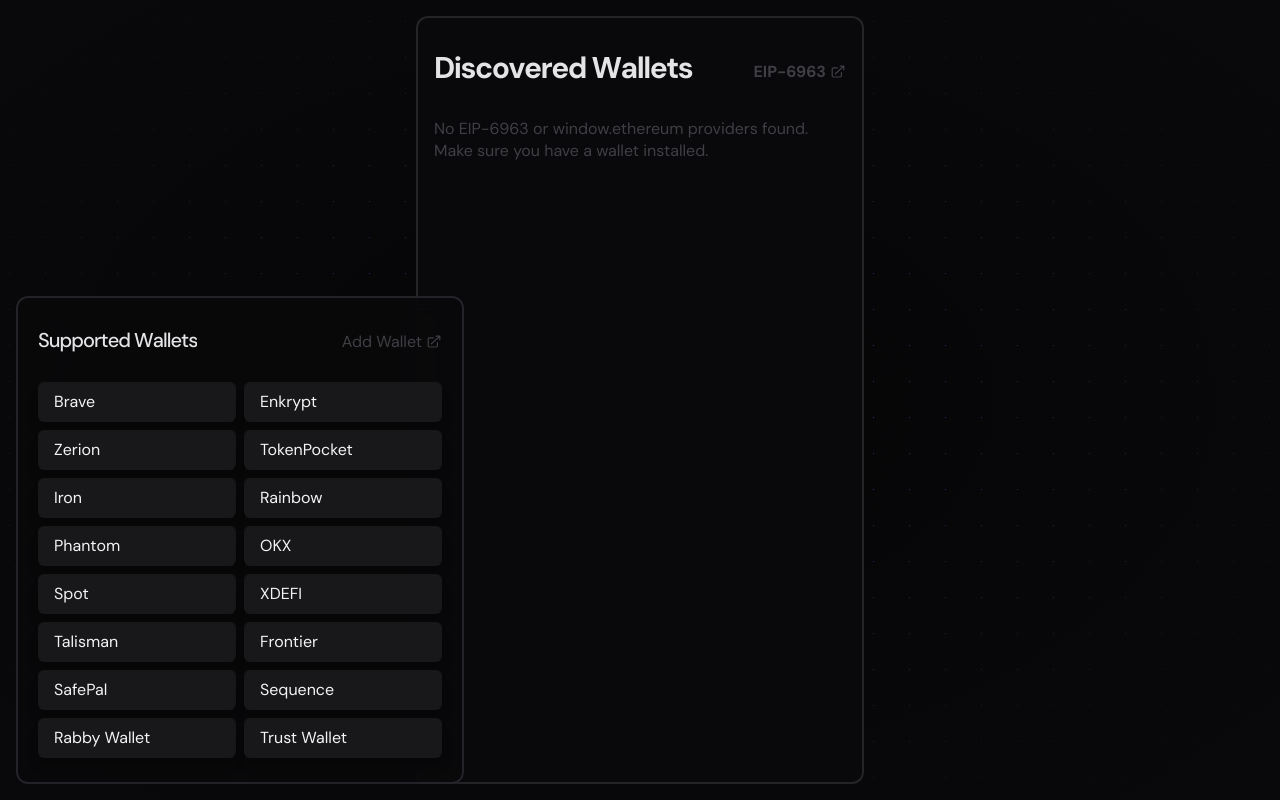
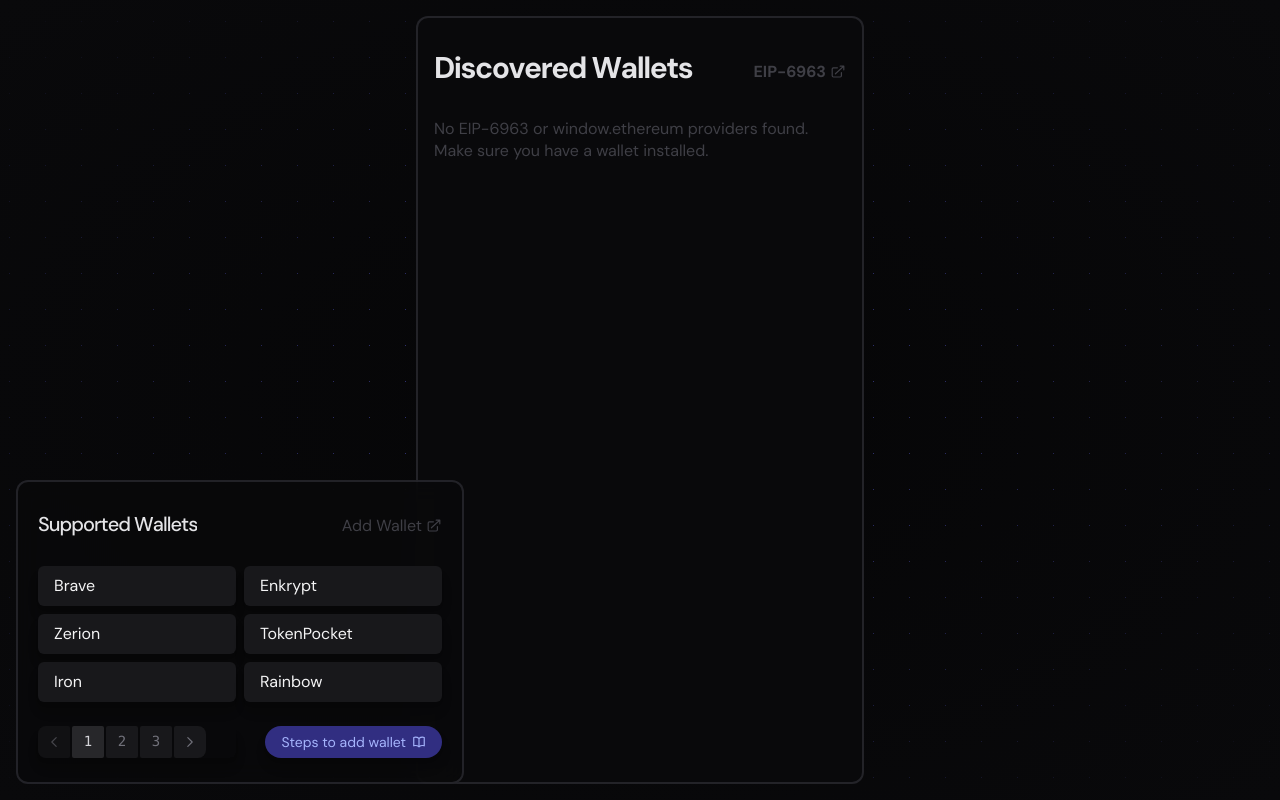
Before and after one commit to WalletConnect/EIP6963, a React (Vite) app: page / in a window 1280 px wide. Built offline with nearby package versions, Linux system fonts and the light colour scheme.

Commit message:
fix: added pagination to supported wallets

```diff
--- a/package.json
+++ b/package.json
@@ -19,6 +19,7 @@
     "lucide-react": "^0.220.0",
     "react": "^18.2.0",
     "react-dom": "^18.2.0",
+    "react-paginate": "^8.2.0",
     "sass": "^1.62.1",
     "tailwind-merge": "^1.12.0",
     "tailwindcss-animate": "^1.0.5",
--- a/src/components/SupportedWallets.tsx
+++ b/src/components/SupportedWallets.tsx
@@ -6,16 +6,20 @@
   wrapperVariants,
 } from "./ui/animationVariants";
 import { supportedWallets } from "../utils/constants";
+import { useState } from "react";
+import ReactPaginate from "react-paginate";
 
 const headingText = "Supported Wallets".split("");
 
-const Wallet: React.FC<{ name: string; url: string }> = ({ name, url }) => {
+type WalletProps = { name: string; url: string };
+
+const Wallet: React.FC<WalletProps> = ({ name, url }) => {
   const utmURL = new URL(url);
   utmURL.searchParams.set("utm_campaign", "eip6963");
   utmURL.searchParams.set("utm_source", "eip6963.org");
   return (
     <motion.a
-      variants={wrapperVariants}
+      variants={textVariants}
       initial="initial"
       animate="animate"
       key={name}
@@ -45,6 +49,90 @@
   );
 };
 
+const Items: React.FC<{ currentItems: WalletProps[] }> = ({ currentItems }) => {
+  return (
+    <>
+      {currentItems &&
+        currentItems.map(props => (
+          <Wallet key={props.name} name={props.name} url={props.url} />
+        ))}
+    </>
+  );
+};
+
+const PaginatedItems: React.FC<{ itemsPerPage: number }> = ({
+  itemsPerPage,
+}) => {
+  const [itemOffset, setItemOffset] = useState(0);
+
+  const endOffset = itemOffset + itemsPerPage;
+  console.log(`Loading items from ${itemOffset} to ${endOffset}`);
+  const currentItems = supportedWallets.slice(itemOffset, endOffset);
+  const pageCount = Math.ceil(supportedWallets.length / itemsPerPage);
+
+  const handlePageClick = (event: { selected: number }) => {
+    const newOffset = (event.selected * itemsPerPage) % supportedWallets.length;
+    setItemOffset(newOffset);
+  };
+
+  return (
+    <>
+      <Items currentItems={currentItems} />
+      <ReactPaginate
+        breakLabel="..."
+        nextLabel={
+          <svg
+            xmlns="http://www.w3.org/2000/svg"
+            fill="none"
+            viewBox="0 0 24 24"
+            strokeWidth={2}
+            stroke="currentColor"
+            className="w-3.5 h-3.5"
+          >
+            <path
+              strokeLinecap="round"
+              strokeLinejoin="round"
+              d="M8.25 4.5l7.5 7.5-7.5 7.5"
+            />
+          </svg>
+        }
+        onPageChange={handlePageClick}
+        pageRangeDisplayed={2}
+        marginPagesDisplayed={1}
+        pageCount={pageCount}
+        previousLabel={
+          <svg
+            xmlns="http://www.w3.org/2000/svg"
+            fill="none"
+            viewBox="0 0 24 24"
+            strokeWidth={2}
+            stroke="currentColor"
+            className="w-3.5 h-3.5"
+          >
+            <path
+              strokeLinecap="round"
+              strokeLinejoin="round"
+              d="M15.75 19.5L8.25 12l7.5-7.5"
+            />
+          </svg>
+        }
+        pageClassName="bg-zinc-900 text-zinc-500 w-8 h-8 rounded-sm grid place-items-center transition-colors"
+        nextClassName="bg-zinc-900 text-zinc-500 w-8 h-8 rounded-r-lg rounded-l-sm grid place-items-center transition-[opacity]"
+        previousClassName="bg-zinc-900 text-zinc-500 w-8 h-8 rounded-l-lg rounded-r-sm grid place-items-center transition-[opacity]"
+        breakClassName="opacity-70 bg-zinc-900 text-zinc-500 w-8 h-8 rounded-sm grid text-xs place-items-center transition-colors"
+        className="flex items-center justify-start w-full mt-4 space-x-0.5 font-mono text-sm leading-tight rounded-md shadow-lg text-zinc-700 select-none"
+        activeClassName="!bg-zinc-800 !text-zinc-300 pointer-events-none"
+        disabledClassName="opacity-60 pointer-events-none"
+        pageLinkClassName="h-full w-full grid place-items-center"
+        nextLinkClassName="h-full w-full grid place-items-center"
+        previousLinkClassName="h-full w-full grid place-items-center"
+        breakLinkClassName="h-full w-full grid place-items-center"
+        renderOnZeroPageCount={null}
+      />
+    </>
+  );
+};
+
 const SupportedWallets: React.FC<{
   emulateAvailable: boolean;
   handleAddWindowProvider: () => void;
@@ -69,7 +157,7 @@
               </motion.span>
             ))}
           </motion.h1>
-          <p className="overflow-hidden text-zinc-700 h-fit">
+          <p className="overflow-hidden h-fit text-zinc-700 ">
             <motion.a
               href="https://github.com/WalletConnect/EIP6963/blob/master/src/utils/constants.ts"
               rel="noopener noreferrer"
@@ -103,7 +191,7 @@
             </motion.a>
           </p>
         </div>
-        <div className="w-full max-h-[calc(100vh_-_10rem)] gap-2 relative mb-3 grid grid-cols-2">
+        <div className="w-full max-h-[calc(100vh_-_10rem)] gap-2 relative mb-3">
           <AnimatePresence mode="wait">
             {emulateAvailable && (
               <motion.button
@@ -131,9 +219,40 @@
                 </svg>
               </motion.button>
             )}
-            {supportedWallets.map(props => (
-              <Wallet key={props.name} name={props.name} url={props.url} />
-            ))}
+            <motion.div
+              variants={wrapperVariants}
+              initial="initial"
+              animate="animate"
+              key={"supportedWallets"}
+              transition={{
+                delay: 0.625,
+              }}
+              className="grid w-full grid-cols-2 col-span-2 gap-2"
+            >
+              <PaginatedItems itemsPerPage={6} />
+              <a
+                className="flex items-center justify-center ml-auto w-fit h-8 py-1.5 px-4 mt-4 space-x-0.5 text-sm leading-none rounded-full shadow-lg text-indigo-300 bg-indigo-900 select-none hover:bg-indigo-700 hover:text-indigo-100 transition-colors"
+                href="https://twitter.com/boidushya/status/1714389971778552128"
+                target="_blank"
+                rel="noopener noreferrer"
+              >
+                Steps to add wallet
+                <svg
+                  xmlns="http://www.w3.org/2000/svg"
+                  fill="none"
+                  viewBox="0 0 24 24"
+                  strokeWidth={2}
+                  stroke="currentColor"
+                  className="w-3.5 h-3.5 ml-1.5"
+                >
+                  <path
+                    strokeLinecap="round"
+                    strokeLinejoin="round"
+                    d="M12 6.042A8.967 8.967 0 006 3.75c-1.052 0-2.062.18-3 .512v14.25A8.987 8.987 0 016 18c2.305 0 4.408.867 6 2.292m0-14.25a8.966 8.966 0 016-2.292c1.052 0 2.062.18 3 .512v14.25A8.987 8.987 0 0018 18a8.967 8.967 0 00-6 2.292m0-14.25v14.25"
+                  />
+                </svg>
+              </a>
+            </motion.div>
           </AnimatePresence>
         </div>
       </div>
--- a/src/utils/constants.ts
+++ b/src/utils/constants.ts
@@ -53,14 +53,14 @@
   },
   {
     name: "Sequence",
-    url: "https://sequence.xyz/wallet"
+    url: "https://sequence.xyz/wallet",
   },
   {
     name: "Rabby Wallet",
-    url: "https://rabby.io"
+    url: "https://rabby.io",
   },
   {
     name: "Trust Wallet",
-    url: "https://trustwallet.com"
-  }
+    url: "https://trustwallet.com",
+  },
 ];
```
Also changed, not shown: 1 other file (tests, documents, lock files or other folders).
